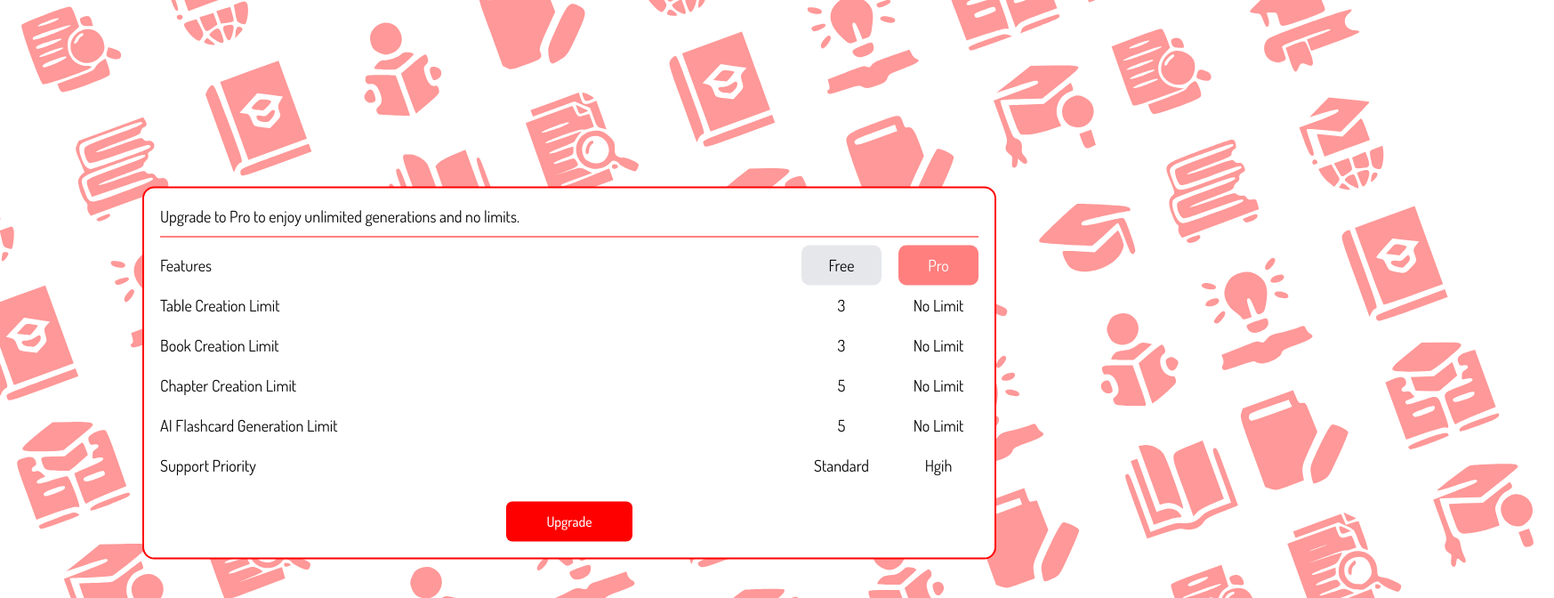
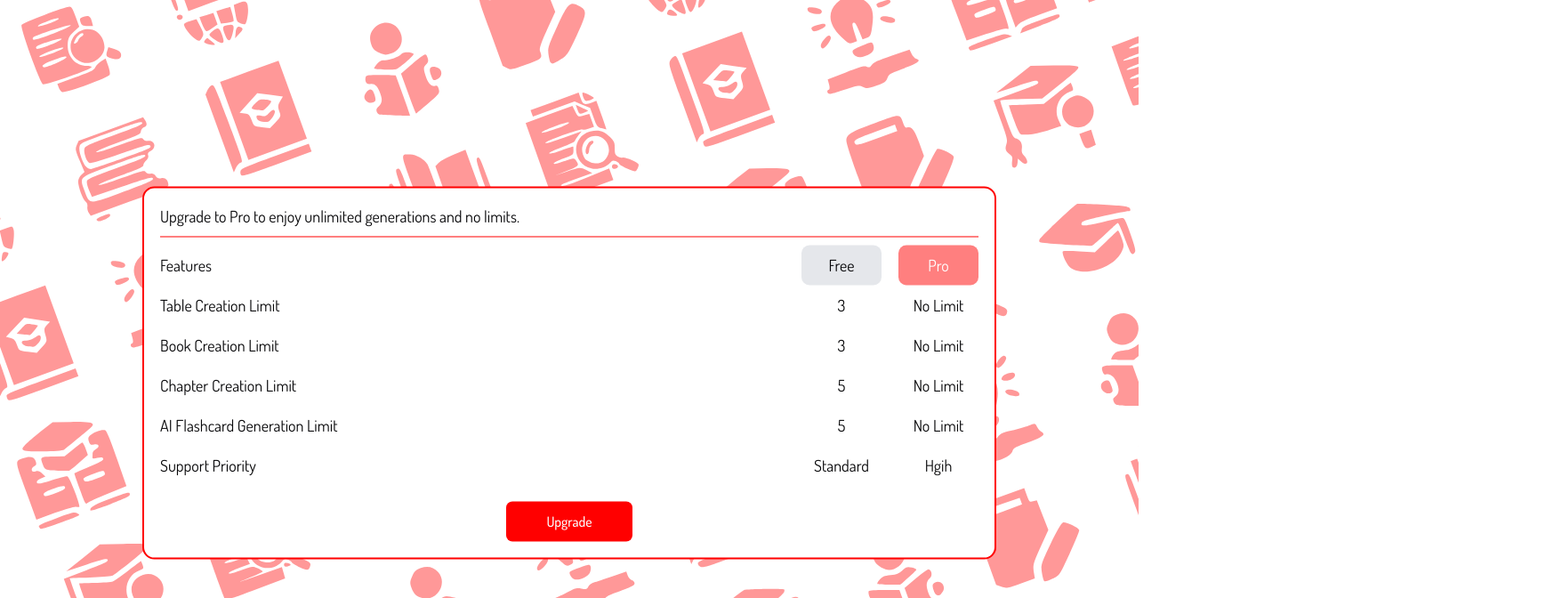
Before and after one commit to adan-ayaz-stan/ai-flashfire, a Next.js app: page /p/upgrade in a window 1280 px wide. Shown: the top 672 px of the page at 89% size, 1747 px wide, since content can reach past the window. Built offline with nearby package versions, Linux system fonts and the light colour scheme.

Commit message:
Remove scrolls

```diff
--- a/app/p/upgrade/page.tsx
+++ b/app/p/upgrade/page.tsx
@@ -7,7 +7,7 @@ export default function Upgrade({ params }: { params: { test: string } }) {
 
     return (
       <div className="relative">
-        <div className="flex flex-wrap text-fire justify-center items-center p-4 w-screen h-screen absolute top-0 left-0">
+        <div className="flex flex-wrap text-fire justify-center items-center p-4 w-screen h-screen absolute top-0 left-0 overflow-hidden">
             <div className="w-[150%] h-[150%] -rotate-[20deg] absolute top-1/2 left-1/2 -translate-x-1/2 -translate-y-1/2 opacity-40">
                 <Image src='/UpgradeBG.svg' layout="fill" objectFit="contain" objectPosition="center" alt="upgrade Background"/>
             </div>
```
